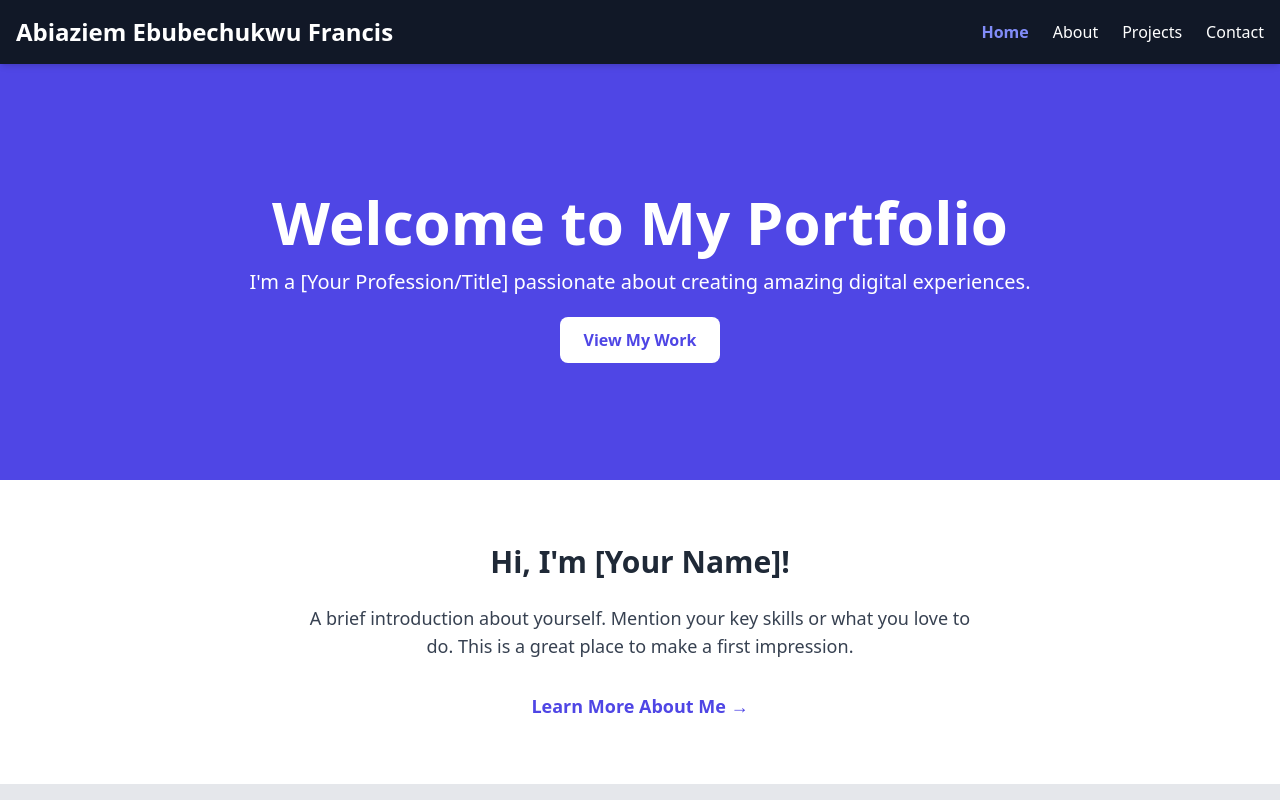
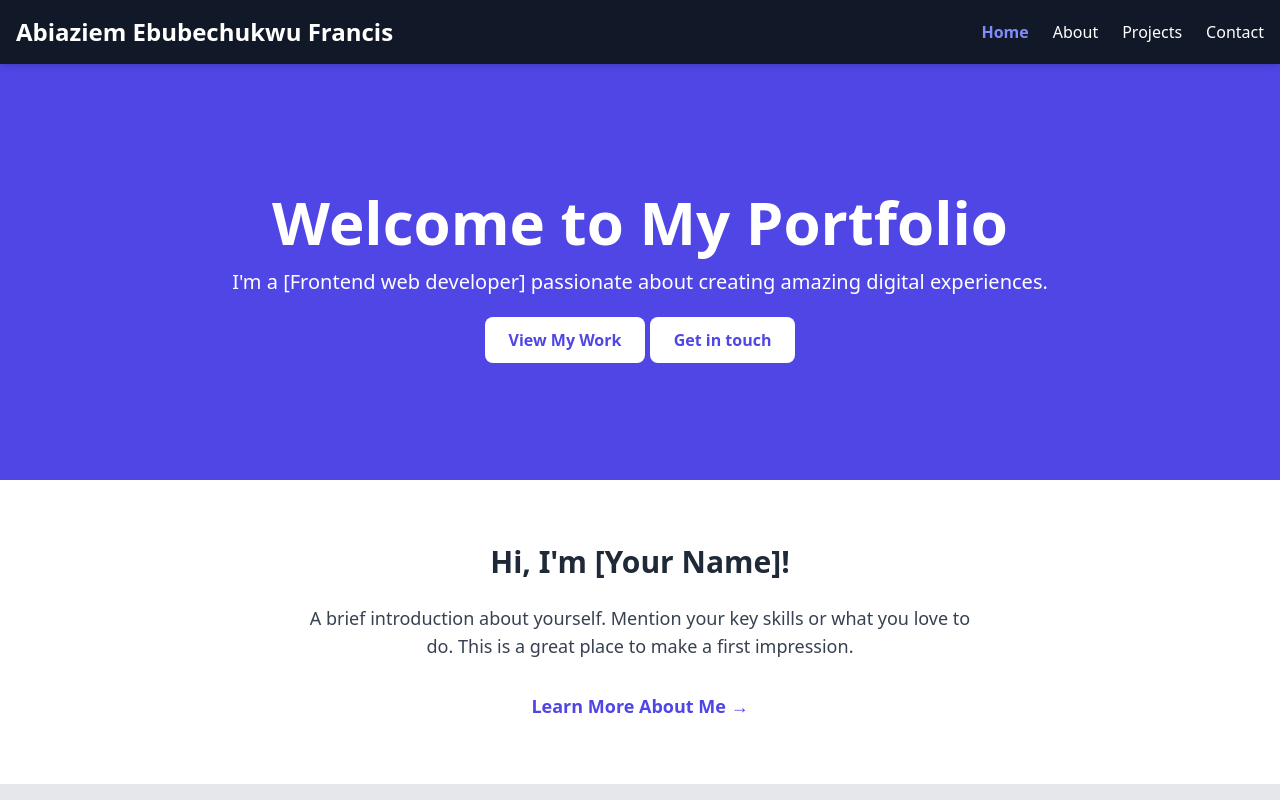
Before and after one commit to workwithfrancis/myPortfolio, a plain HTML site: page index.html in a window 1280 px wide. Shown: the top 800 px of the page. Drawn offline with nearby package versions, Linux system fonts and the light colour scheme; files whose address does not match are found by name.

Commit message:
index file

```diff
--- a/index.html
+++ b/index.html
@@ -42,8 +42,9 @@
         <header class="bg-indigo-600 text-white py-20 md:py-32">
             <div class="container mx-auto text-center px-6">
                 <h1 class="text-4xl md:text-6xl font-bold mb-4">Welcome to My Portfolio</h1>
-                <p class="text-lg md:text-xl mb-8">I'm a [Your Profession/Title] passionate about creating amazing digital experiences.</p>
+                <p class="text-lg md:text-xl mb-8">I'm a [Frontend web developer] passionate about creating amazing digital experiences.</p>
                 <a href="projects.html" class="bg-white text-indigo-600 font-semibold py-3 px-6 rounded-lg hover:bg-gray-200 transition duration-300">View My Work</a>
+                  <a href="projects.html" class="bg-white text-indigo-600 font-semibold py-3 px-6 rounded-lg hover:bg-gray-200 transition duration-300">Get in touch</a>
             </div>
         </header>
 
```
